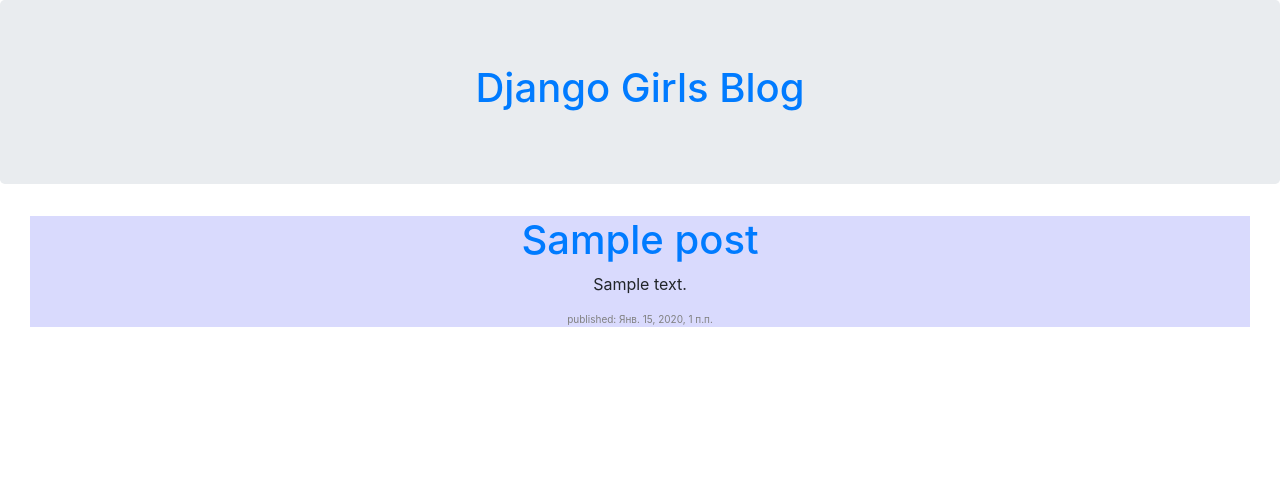
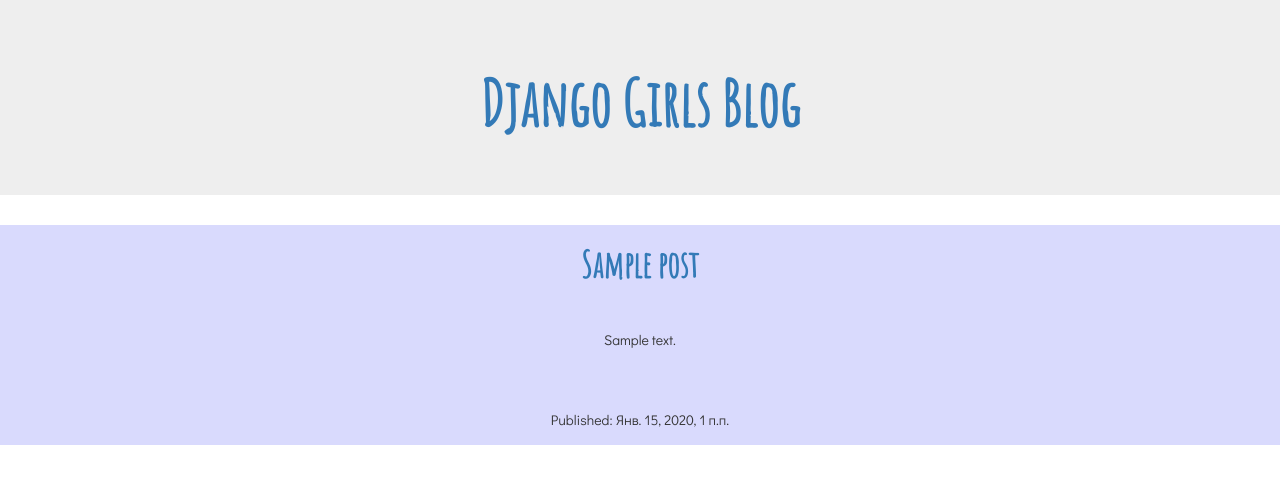
Before and after one commit to zhdanovasofi/my-first-blog, a Django app: template blog/templates/blog/post_list.html in a window 1280 px wide. Shown: the top 484 px of the page. Run offline with Django 3.2, Linux system fonts and the light colour scheme; the template is opened without the code that fills it: values that come from a table or form of the project are taken from there, others are empty; tables that the repository leaves empty hold one stand-in row (values such as "Sample post"); some libraries are stand-ins or nearby versions.

Commit message:
Changing the css styles

```diff
--- /dev/null
+++ b/blog/static/css/blog.css
@@ -0,0 +1,19 @@
+p{
+  margin: 30px;
+  padding: 15px;
+  font-family: 'Didact Gothic', sans-serif;
+}
+h1{
+  font-family: 'Amatic SC', cursive;
+  font-weight: bold;
+}
+.post_title{
+  padding-top: 20px;
+}
+#date{
+  color:grey;
+  font-size:10px;
+}
+.post_st{
+  background-color: #D9DAFD;
+}
--- a/blog/templates/blog/post_list.html
+++ b/blog/templates/blog/post_list.html
@@ -1,19 +1,25 @@
+{% load static %}
 <!DOCTYPE HTML>
 <html>
     <head>
         <title>Django Girls blog</title>
-        <link rel="stylesheet" href="https://stackpath.bootstrapcdn.com/bootstrap/4.1.3/css/bootstrap.min.css" integrity="sha384-MCw98/SFnGE8fJT3GXwEOngsV7Zt27NXFoaoApmYm81iuXoPkFOJwJ8ERdknLPMO" crossorigin="anonymous"
-    </head>
+        <link rel="stylesheet" href="//maxcdn.bootstrapcdn.com/bootstrap/3.2.0/css/bootstrap.min.css">
+<link rel="stylesheet" href="//maxcdn.bootstrapcdn.com/bootstrap/3.2.0/css/bootstrap-theme.min.css">
+<link rel="stylesheet" href="{% static 'css/blog.css' %}">
+<link href="https://fonts.googleapis.com/css?family=Amatic+SC|Didact+Gothic" rel="stylesheet">
     <body>
         <div class='jumbotron' align="center">
             <h1><a href="/">Django Girls Blog</a></h1>
         </div>
         {% for post in posts %}
-            <div align="center" style="margin:30px;background-color:#D9DAFD">
-                <h1><a href="">{{ post.title }}</a></h1>
-                <p>{{ post.text|linebreaksbr }}</p>
-                <p style="color:grey; font-size:10px;">published: {{ post.published_date }}</p>
-            </div>
+          <div class="post_st" align="center">
+
+             <h1 class="post_title"><a href="">{{ post.title }}</a></h1>
+             <p>{{ post.text|linebreaksbr }}</p>
+             <div class="date">
+                 <p>Published: {{ post.published_date }}</p>
+             </div>
+         </div>
         {% endfor %}
       </body>
 </html>
```
